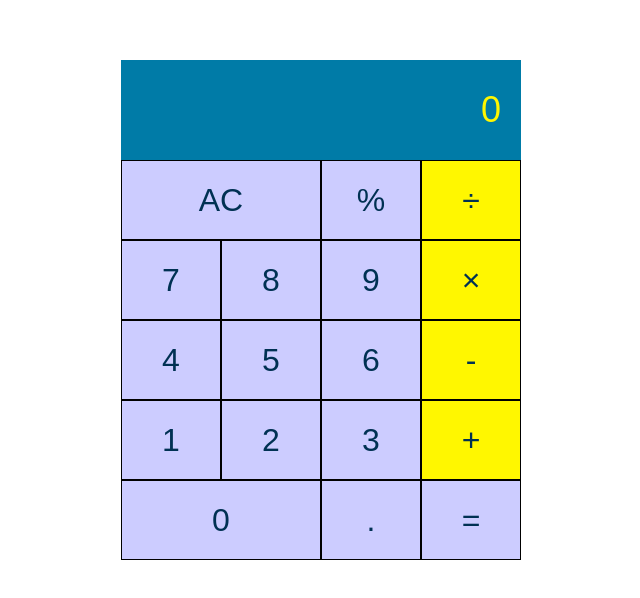
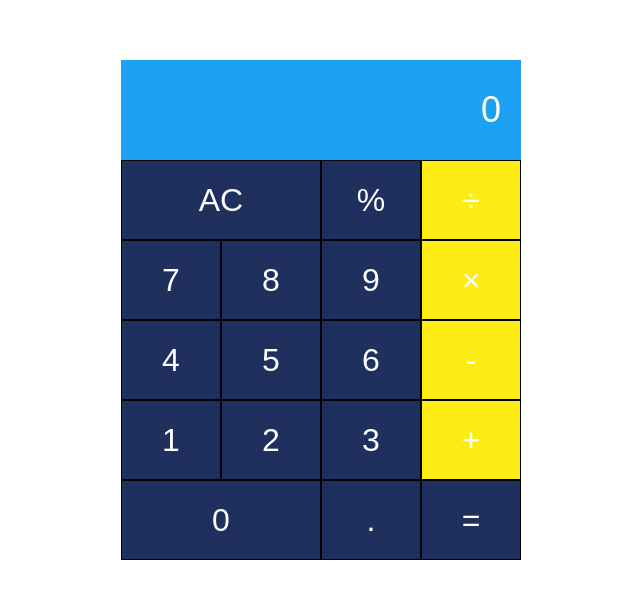
Before and after one commit to icha-mrh/calculator-icha, a plain HTML site: page index.html in a window 1280 px wide. Shown: the part 148-746 px from the top of the page, without its empty margins (319-959 px from the left). Drawn offline with Linux system fonts and the light colour scheme.

Commit message:
Update stylesheet.css

```diff
--- a/stylesheet.css
+++ b/stylesheet.css
@@ -8,8 +8,8 @@
 .calculator-screen {
   width: 100%;
   height: 100px;
-  background-color: #007BA7;
-  color: #FFF700;
+  background-color: #1da1f2;
+  color: #FFFFF0;
   text-align: right;
   font-size: 36px;
   border: none;
@@ -27,10 +27,10 @@
 
 button {
   height: 80px;
-  background-color: #CCCCFF;
+  background-color: #1F305E;
   border: 1px solid black;
   font-size: 32px;
-  color: #003153;
+  color: 	#FFFFFF;
   width: 25%;
   outline: none;
 }
@@ -40,11 +40,11 @@ button {
 }
 
 .operator, equal-sign {
-  background-color: #FFF700;
+  background-color: #FDEC14;
 }
 
 button:hover {
-  background-color: #7DF9FF;
+  background-color: #6082B6;
 }
 
 .operator:hover, .equal-sign:hover {
```
